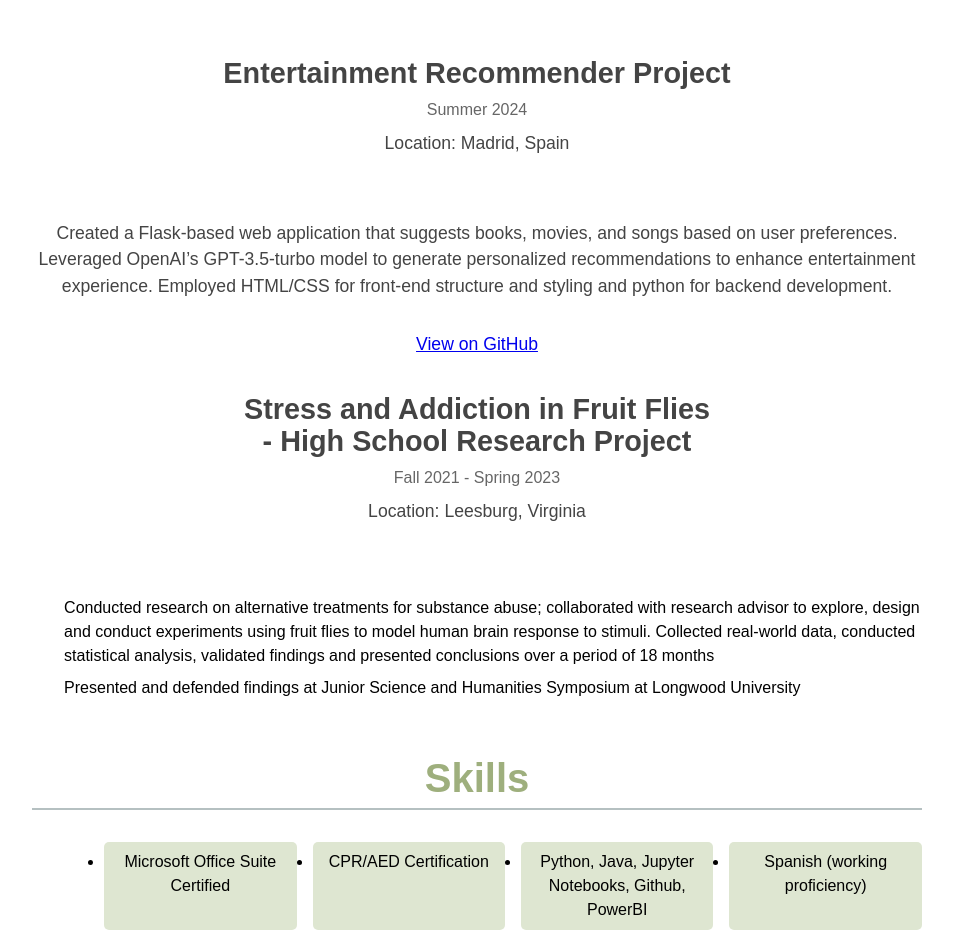
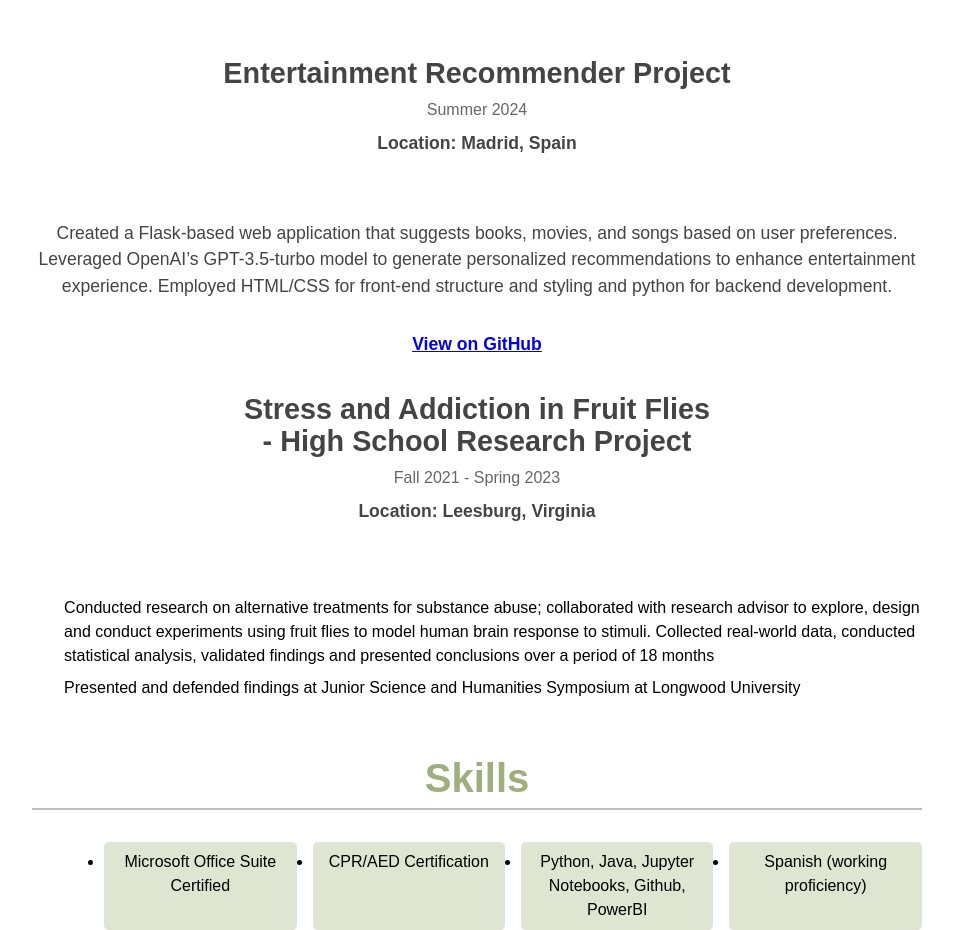
Before and after one commit to simonerao/portfolio, a plain HTML site: page resume/index.html in a window 1280 px wide. Shown: the part 2345-3275 px from the top of the page, without its empty margins (163-1116 px from the left). Drawn offline with Linux system fonts and the light colour scheme.

Commit message:
Update style.css

```diff
--- a/style.css
+++ b/style.css
@@ -205,6 +205,12 @@ article ul li {
   margin: 0.5rem 0;
 }
 
+#projects article p:last-of-type {
+  margin-top: 0.5rem;
+  text-align: center;
+  font-weight: bold;
+}
+
 #work-experience article:nth-of-type(2) {
   margin-top: 2rem;
 }
```
